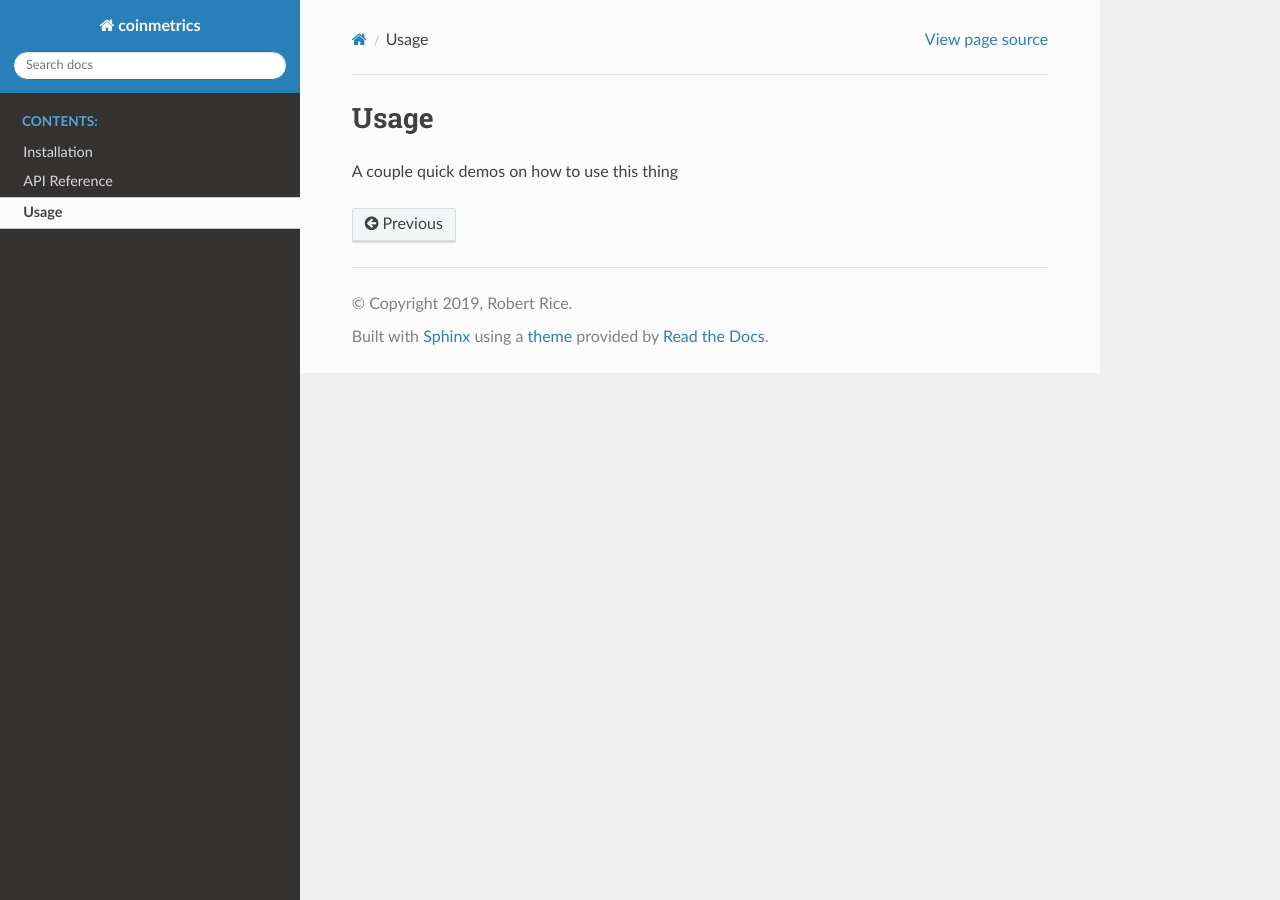
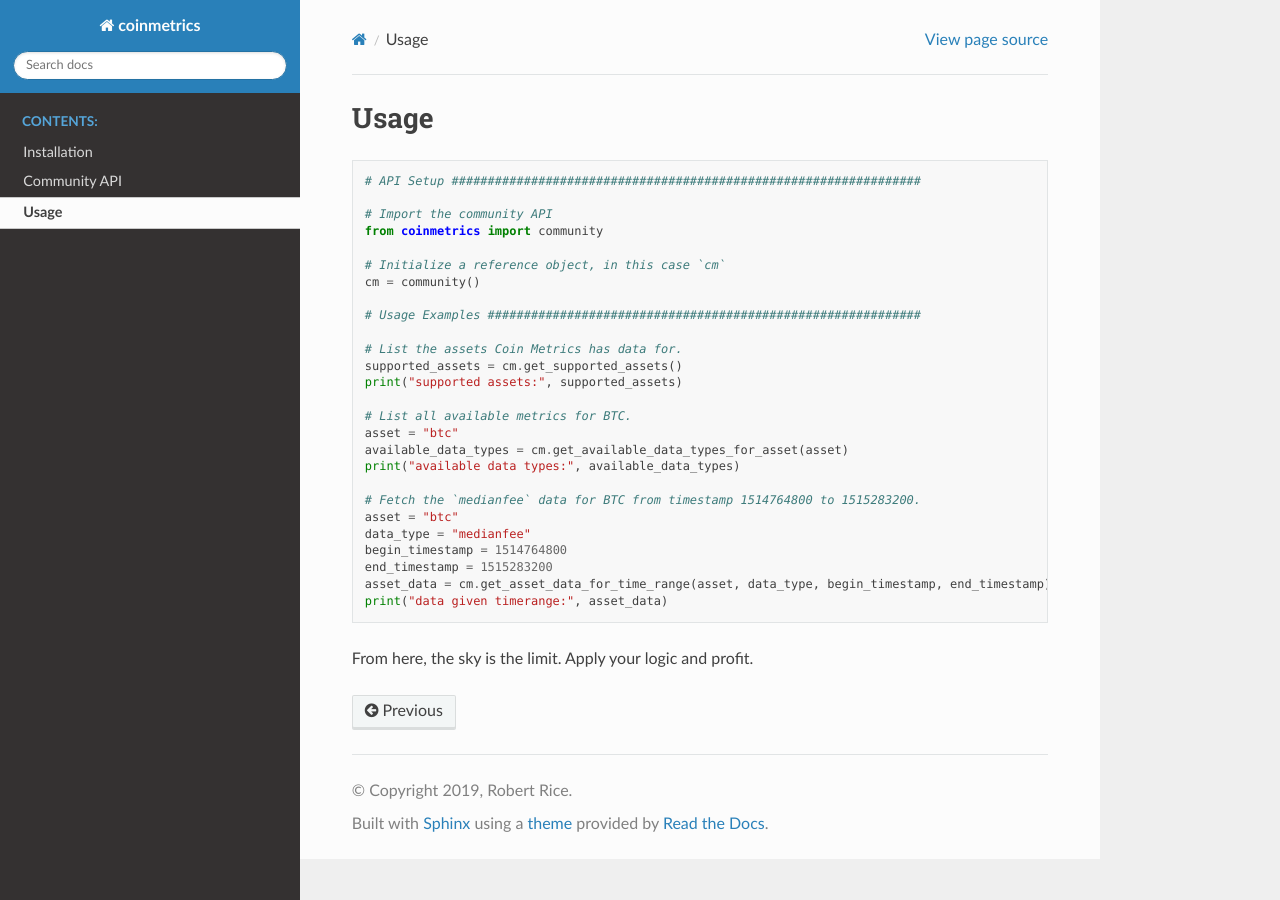
Before and after one commit to h4110w33n/coinmetrics, a Sphinx documentation site: the page built from docs/usage.rst, in a window 1280 px wide. Built offline with Sphinx 7.4.7 and the Read the Docs theme 2.0.0, drawn with Linux system fonts in a browser that asks for light colours.

Commit message:
Updating Docs

```diff
--- a/docs/usage.rst
+++ b/docs/usage.rst
@@ -3,4 +3,33 @@
 Usage
 =====
 
-A couple quick demos on how to use this thing
+.. code-block:: python
+
+  # API Setup #################################################################
+
+  # Import the community API
+  from coinmetrics import community
+
+  # Initialize a reference object, in this case `cm`
+  cm = community()
+
+  # Usage Examples ############################################################
+
+  # List the assets Coin Metrics has data for.
+  supported_assets = cm.get_supported_assets()
+  print("supported assets:", supported_assets)
+
+  # List all available metrics for BTC.
+  asset = "btc"
+  available_data_types = cm.get_available_data_types_for_asset(asset)
+  print("available data types:", available_data_types)
+
+  # Fetch the `medianfee` data for BTC from timestamp 1514764800 to 1515283200.
+  asset = "btc"
+  data_type = "medianfee"
+  begin_timestamp = 1514764800
+  end_timestamp = 1515283200
+  asset_data = cm.get_asset_data_for_time_range(asset, data_type, begin_timestamp, end_timestamp)
+  print("data given timerange:", asset_data)
+
+From here, the sky is the limit. Apply your logic and profit.
```
Also changed, not shown: README.md (added, +13 -0 lines), docs/api_ref.rst (+47 -10 lines), docs/install.rst (+15 -1 lines), 1 other file.
